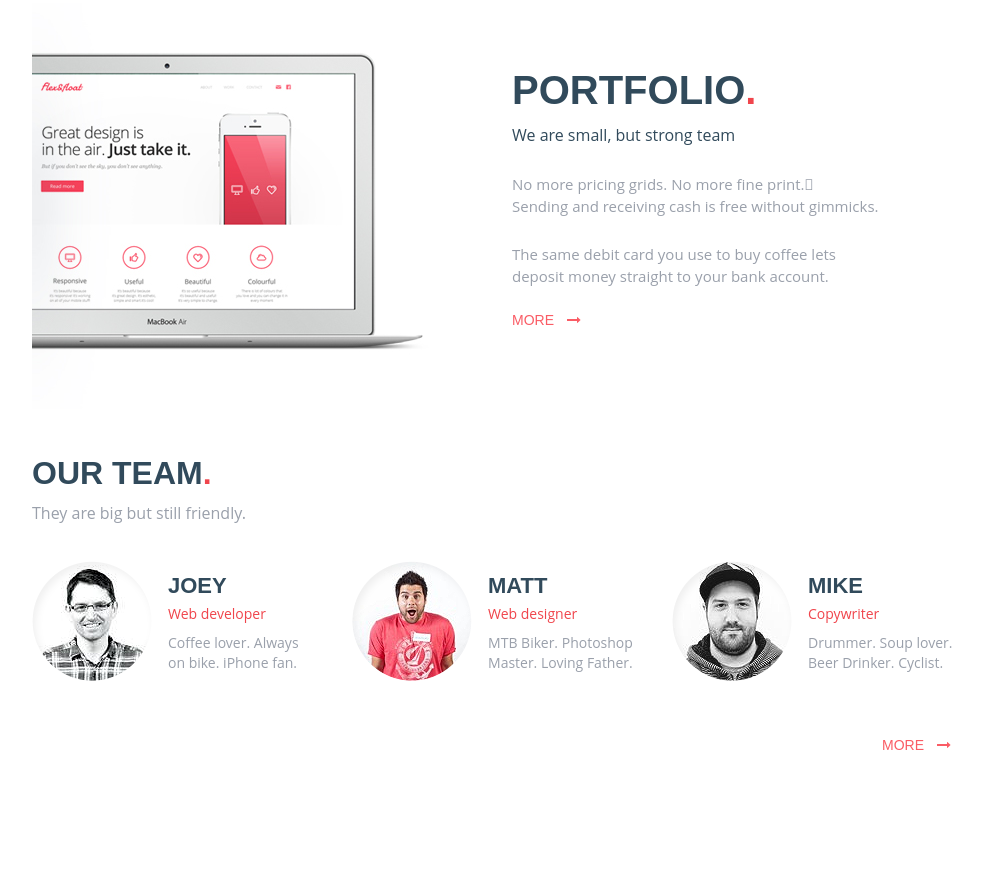
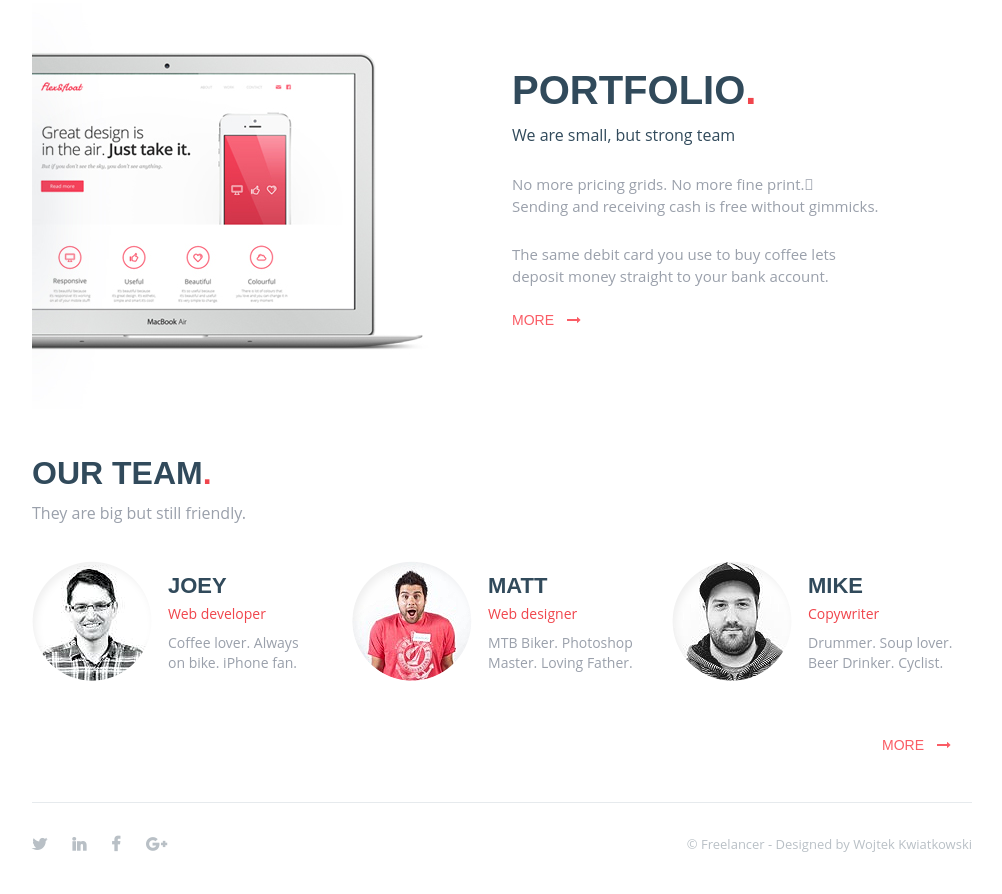
Before and after one commit to DmitryShabanov/Freelancer-Template, a plain HTML site: page index.html in a window 1280 px wide. Shown: the part 1366-2260 px from the top of the page, without its empty margins (138-1140 px from the left). Before the commit the page ends 2168 px from the top, so only its background shows below. Drawn offline with Linux system fonts and the light colour scheme.

Commit message:
footer commit

```diff
--- a/index.html
+++ b/index.html
@@ -24,8 +24,8 @@
             <li><a href="#" class="menu-item">contact</a></li>
           </ul>
           <div class="header-social">
-            <i class="fa fa-twitter"></i>
-            <i class="fa fa-facebook"></i>
+            <i class="header-social-item fa fa-twitter"></i>
+            <i class="header-social-item fa fa-facebook"></i>
           </div>
         </div>
       </div>
@@ -149,5 +149,21 @@
     </div>
   </section>
 
+  <section class="footer">
+    <div class="container">
+      <div class="row">
+        <div class="footer-content col-12">
+          <div class="footer-social">
+            <a href="#" class="footer-socil-item fa fa-twitter"></a>
+            <a href="#" class="footer-socil-item fa fa-linkedin"></a>
+            <a href="#" class="footer-socil-item fa fa-facebook"></a>
+            <a href="#" class="footer-socil-item fa fa-google-plus"></a>
+          </div>
+          <p class="footer-copyright">© Freelancer - Designed by Wojtek Kwiatkowski</p>
+        </div>
+      </div>
+    </div>
+  </section>
+
 </body>
 </html>
--- a/stylesheet/styles.css
+++ b/stylesheet/styles.css
@@ -80,12 +80,12 @@
   color: #fa5c65;
 }
 
-.header-social i {
+.header-social-item {
   margin-left: 23px;
   transition: .25s;
 }
 
-.header-social i:hover {
+.header-social-item:hover {
   cursor: pointer;
   color: #314a5b;
 }
@@ -142,6 +142,7 @@
 }
 
 .header-button:hover {
+  cursor: pointer;
   color: #314a5b;
 }
 
@@ -198,6 +199,7 @@
 }
 
 .more-button:hover {
+  cursor: pointer;
   color: #465065;
 }
 
@@ -334,3 +336,43 @@
   float: right;
   margin-top: 57px;
 }
+
+.footer {
+  font-family: 'Open Sans', sans-serif;
+  font-size: 13px;
+
+  height: 92px;
+
+  color: #b9c0c6;
+}
+
+.footer-content {
+  border-top: 1px solid #e6eaed;
+}
+
+.footer-social {
+  float: left;
+  margin-top: 33px;
+}
+
+.footer-socil-item {
+  font-size: 16px;
+  font-weight: 700;
+
+  margin-right: 22px;
+
+  text-decoration: none;
+  color: #b9c0c6;
+
+  transition: .25s;
+}
+
+.footer-socil-item:hover {
+  cursor:pointer;
+  color: #fa5c65;
+}
+
+.footer-copyright {
+  float: right;
+  margin-top: 35px;
+}
```
